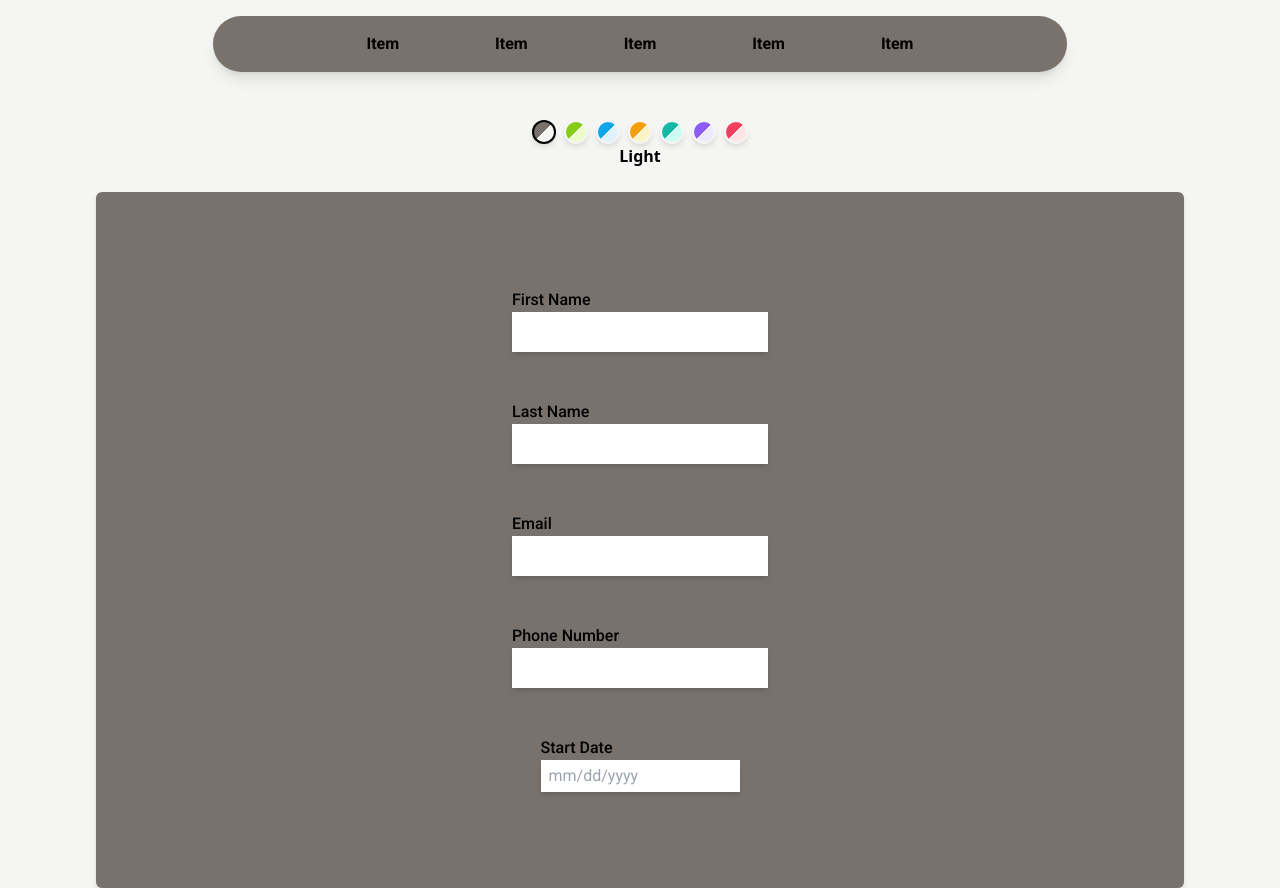
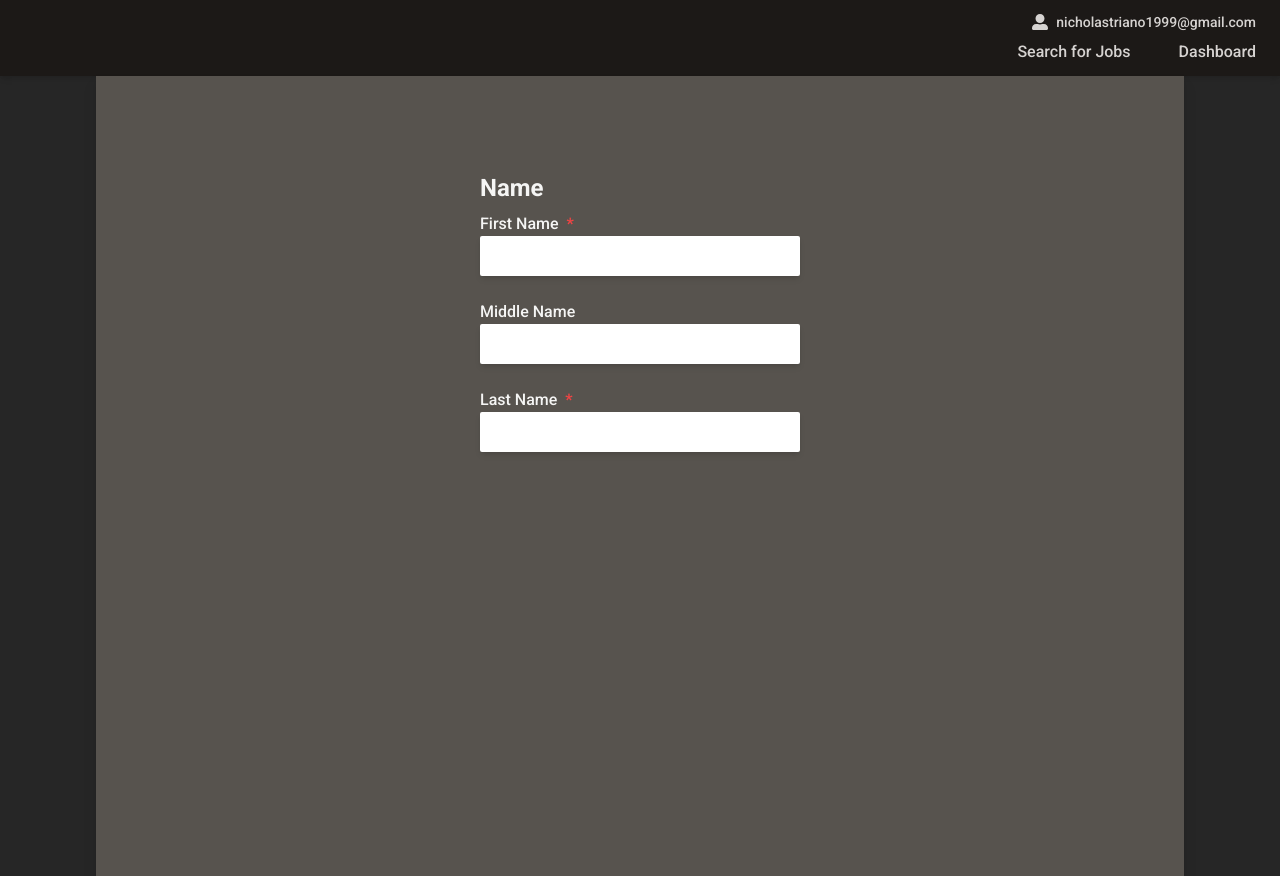
Before and after one commit to RealNickTriano/job-apps, a React (Vite) app: page /application/1 in a window 1280 px wide. Built offline with nearby package versions, Linux system fonts and the light colour scheme.

Commit message:
Some work on themes, cleaned up components of form to prepare to be more modular

```diff
--- a/package.json
+++ b/package.json
@@ -11,6 +11,7 @@
   "dependencies": {
     "react": "^18.2.0",
     "react-dom": "^18.2.0",
+    "react-icons": "^4.7.1",
     "react-router-dom": "^6.7.0"
   },
   "devDependencies": {
--- a/src/App.jsx
+++ b/src/App.jsx
@@ -11,11 +11,11 @@ const modes = ['light', 'dark']
 
 function App() {
   const [color, setColor] = useState(colors[0])
-  const [mode, setMode] = useState(modes[0])
+  const [mode, setMode] = useState(modes[1])
 
   return (
     <>
-      <div className={`min-h-screen bg-primaryBg theme-${color} theme-${mode}`}>
+      <div className={`min-h-screen bg-neutralBg theme-${color} theme-${mode}`}>
         <Navbar />
         <Routes>
           <Route
--- /dev/null
+++ b/src/components/ApplicationFormBaseTemplate.jsx
@@ -0,0 +1,29 @@
+import React, { useState } from 'react'
+import NameInputs from './NameInputs'
+
+const ApplicationFormBaseTemplate = ({ fields }) => {
+    const [firstName, setFirstName] = useState('')
+    const [lastName, setLastName] = useState('')
+    const [middleName, setMiddleName] = useState('')
+
+  return (
+    <div className="px-24">
+        <div className='bg-primaryBg p-24 drop-shadow-lg w-full min-h-screen'>
+            <form action=""
+                className='flex flex-col justify-center items-center gap-12 text-onPrimaryBg'
+            >
+                <NameInputs
+                    firstName={firstName}
+                    setFirstName={setFirstName}
+                    middleName={middleName}
+                    setMiddleName={setMiddleName}
+                    lastName={lastName}
+                    setLastName={setLastName}
+                />
+            </form>
+        </div>
+    </div>
+  )
+}
+
+export default ApplicationFormBaseTemplate
--- a/src/components/ApplicationPage.jsx
+++ b/src/components/ApplicationPage.jsx
@@ -1,4 +1,5 @@
 import React, { useState } from 'react'
+import ApplicationFormBaseTemplate from './ApplicationFormBaseTemplate'
 import DarkModeSwitch from './DarkModeSwitch'
 import DatePicker from './DatePicker'
 import Input from './Input'
@@ -12,7 +13,7 @@ const ApplicationPage = ({ color, mode, setColor, setMode, colors, modes }) => {
     const [dateString, setDateString] = useState('')
   return (
     <>
-        <div className='flex flex-col justify-center items-center pb-6'>
+        {/* <div className='flex flex-col justify-center items-center pb-6'>
             <ThemeSwitcher
                 colors={colors}
                 chosenColor={color}
@@ -23,49 +24,8 @@ const ApplicationPage = ({ color, mode, setColor, setMode, colors, modes }) => {
                 chosenMode={mode}
                 setMode={setMode}
             />
-        </div>
-        <div className="px-24">
-            <div className='bg-primary p-24 rounded-md shadow-md w-full h-full'>
-            <form action=""
-                className='flex flex-col justify-center items-center gap-12 text-onPrimaryBg'
-            >
-                <Input
-                name={'First Name'}
-                id={'firstname'}
-                value={firstName}
-                onChange={setFirstName}
-                type={'text'}
-                />
-                <Input
-                name={'Last Name'}
-                id={'lastname'}
-                value={lastName}
-                onChange={setLastName}
-                type={'text'}
-                />
-                <Input
-                name={'Email'}
-                id={'email'}
-                value={email}
-                onChange={setEmailName}
-                type={'email'}
-                />
-                <Input
-                name={'Phone Number'}
-                id={'tel'}
-                value={cellPhone}
-                onChange={setCellPhoneName}
-                type={'tel'}
-                />
-                <DatePicker
-                name={'Start Date'}
-                id={'start'}
-                value={dateString}
-                onChange={setDateString}
-                />
-            </form>
-            </div>
-        </div>
+        </div> */}
+        <ApplicationFormBaseTemplate />
     </>
   )
 }
--- /dev/null
+++ b/src/components/FormSectionLabel.jsx
@@ -0,0 +1,12 @@
+import React from 'react'
+
+const FormSectionLabel = ({ name }) => {
+  return (
+    <label
+        htmlFor=""
+        className='text-2xl font-roboto text-left'
+    >{name}</label>
+  )
+}
+
+export default FormSectionLabel
--- a/src/components/Input.jsx
+++ b/src/components/Input.jsx
@@ -1,22 +1,29 @@
 import React from 'react'
 
-const Input = ({ id, name, value, onChange, type }) => {
+const Input = ({ id, name, value, onChange, type, required }) => {
 
   return (
     <div className='flex flex-col justify-center items-start font-roboto'>
+      <div className='flex justify-center items-center gap-2'>
         <label
             htmlFor={id}
             className='font-medium text-md text-onPrimaryBg'
         >
             {name}
         </label>
+        {
+          required &&
+          <span className='text-red-500'>*</span>
+        }
+      </div>
         <input
-            className='bg-white w-64 h-10 px-2 shadow-md outline-none'
+            className='bg-white w-80 h-10 px-2 rounded-sm shadow-md outline-none text-black font-normal'
             type={type}
             id={id}
             name={name}
             value={value}
             onChange={(e) => onChange(e.target.value)}
+            required={required}
         />
     </div>
   )
--- /dev/null
+++ b/src/components/NameInputs.jsx
@@ -0,0 +1,38 @@
+import React from 'react'
+import FormSectionLabel from './FormSectionLabel'
+import Input from './Input'
+
+const NameInputs = ({ firstName, setFirstName, lastName, setLastName, middleName, setMiddleName }) => {
+  return (
+    <div className='flex flex-col justify-center items-start gap-2 font-semibold'>
+        <FormSectionLabel name={'Name'}/>
+        <div className='flex flex-col justify-center items-center gap-6'>
+            <Input
+                name={'First Name'}
+                id={'firstname'}
+                value={firstName}
+                onChange={setFirstName}
+                type={'text'}
+                required={true}
+            />
+            <Input
+                name={'Middle Name'}
+                id={'lastname'}
+                value={middleName}
+                onChange={setMiddleName}
+                type={'text'}
+            />
+            <Input
+                name={'Last Name'}
+                id={'lastname'}
+                value={lastName}
+                onChange={setLastName}
+                type={'text'}
+                required={true}
+            />
+        </div>
+    </div>
+  )
+}
+
+export default NameInputs
--- /dev/null
+++ b/src/components/NavItem.jsx
@@ -0,0 +1,9 @@
+import React from 'react'
+
+const NavItem = ({ content }) => {
+  return (
+    <li><button>{content}</button></li>
+  )
+}
+
+export default NavItem
--- a/src/components/Navbar.jsx
+++ b/src/components/Navbar.jsx
@@ -1,15 +1,23 @@
 import React from 'react'
+import NavItem from './NavItem'
+import UserEmailWithIcon from './UserEmailWithIcon'
 
-const Navbar = () => {
+const Navbar = ({ color }) => {
   return (
-    <div className='flex justify-center items-center'>
-        <ul className='font-roboto font-semibold flex justify-center items-center gap-24 bg-primary py-4 shadow-lg mb-12 rounded-full w-2/3 mt-4'>
-            <li><button>Item</button></li>
-            <li><button>Item</button></li>
-            <li><button>Item</button></li>
-            <li><button>Item</button></li>
-            <li><button>Item</button></li>
-        </ul>
+    <div className='bg-secondaryBg font-roboto font-medium flex justify-end items-center py-3 px-6 shadow-md w-full'>
+        <div className='flex flex-col justify-center items-end gap-2'>
+          <UserEmailWithIcon
+            color={color}
+          />
+          <ul className='flex justify-center items-center gap-12 text-primary'>
+            <NavItem
+              content={'Search for Jobs'}
+            />
+            <NavItem
+              content={'Dashboard'}
+            />
+          </ul>
+        </div>
     </div>
   )
 }
--- /dev/null
+++ b/src/components/UserEmailWithIcon.jsx
@@ -0,0 +1,18 @@
+import React from 'react'
+import { FaUserAlt } from "react-icons/fa";
+
+const UserEmailWithIcon = () => {
+  return (
+    <div className='flex justify-center items-center gap-2'>
+        <FaUserAlt
+            className='text-primary'
+        />
+        <div
+            className='text-sm text-primary'
+        >nicholastriano1999@gmail.com</div>
+    </div>
+
+  )
+}
+
+export default UserEmailWithIcon
--- a/src/index.css
+++ b/src/index.css
@@ -5,16 +5,16 @@
 /* Themes */
 @layer base {
     :root {
-        --color-neutral-50: theme('colors.gray.50');
-        --color-neutral-100: theme('colors.gray.100');
-        --color-neutral-200: theme('colors.gray.200');
-        --color-neutral-300: theme('colors.gray.300');
-        --color-neutral-400: theme('colors.gray.400');
-        --color-neutral-500: theme('colors.gray.500');
-        --color-neutral-600: theme('colors.gray.600');
-        --color-neutral-700: theme('colors.gray.700');
-        --color-neutral-800: theme('colors.gray.800');
-        --color-neutral-900: theme('colors.gray.900');
+        --color-neutral-50: theme('colors.neutral.50');
+        --color-neutral-100: theme('colors.neutral.100');
+        --color-neutral-200: theme('colors.neutral.200');
+        --color-neutral-300: theme('colors.neutral.300');
+        --color-neutral-400: theme('colors.neutral.400');
+        --color-neutral-500: theme('colors.neutral.500');
+        --color-neutral-600: theme('colors.neutral.600');
+        --color-neutral-700: theme('colors.neutral.700');
+        --color-neutral-800: theme('colors.neutral.800');
+        --color-neutral-900: theme('colors.neutral.900');
     }
 }
 
@@ -113,6 +113,7 @@
     --neutralBg: theme('colors.white');
     --onNeutralBg: var('colors.black');
     --primaryBg: var(--color-primary-100);
+    --secondaryBg: var(--color-primary-200);
     --onPrimaryBg: var('colors.black');
     --primary: var(--color-primary-500);
 }
@@ -120,9 +121,11 @@
 .theme-dark {
     --neutralBg: var(--color-neutral-800);
     --onNeutralBg: theme('colors.white');
-    --primaryBg: var(--color-primary-900);
-    --onPrimaryBg: theme('colors.black');
-    --primary: var(--color-primary-600);
+    --primaryBg: var(--color-primary-600);
+    --secondaryBg: var(--color-primary-900);
+    --onSecondaryBg: var(--color-primary-300);
+    --onPrimaryBg: var(--color-primary-100);
+    --primary: var(--color-primary-300);
 }
 
 /* Change autofill bg color */
--- a/tailwind.config.cjs
+++ b/tailwind.config.cjs
@@ -13,6 +13,7 @@ module.exports = {
         neutralBg: 'var(--neutralBg)',
         onPrimaryBg: 'var(--onPrimaryBg)',
         primaryBg: 'var(--primaryBg)',
+        secondaryBg: 'var(--secondaryBg)',
         primary: 'var(--primary)',
       },
       fontFamily: {
```
Also changed, not shown: 1 other file (tests, documents, lock files or other folders).
